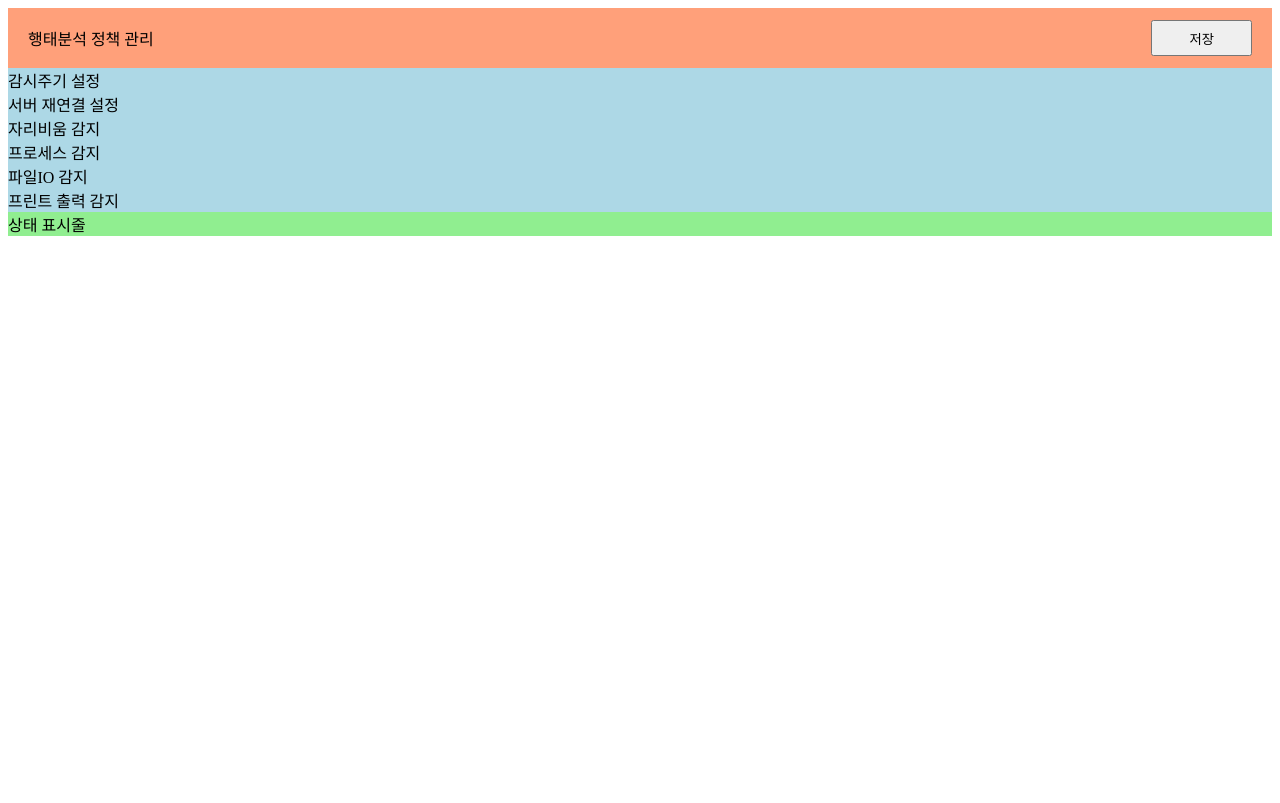
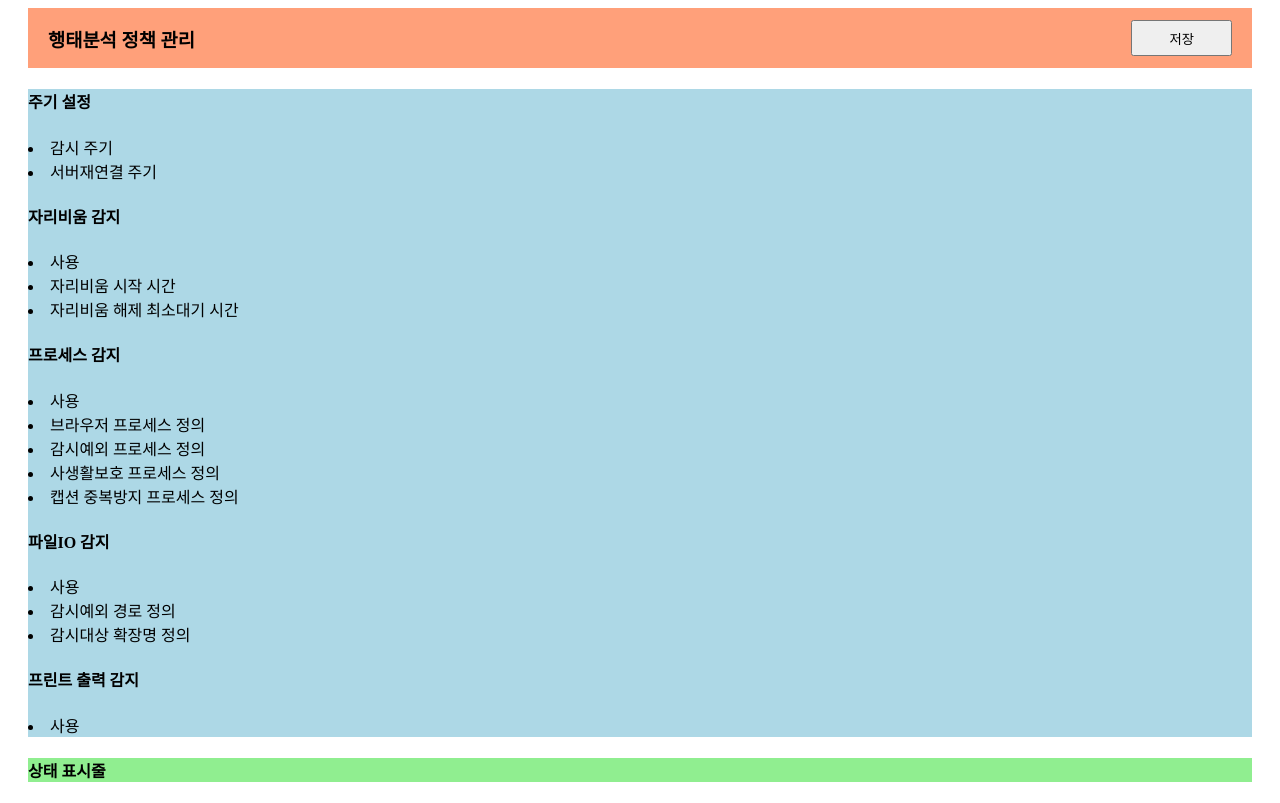
Before and after one commit to orselv99/userAction_backend, a website: page sources/http/rule.html in a window 1280 px wide. Drawn offline with Linux system fonts and the light colour scheme.

Commit message:
정책입력 페이지 작업중

```diff
--- a/sources/http/rule.css
+++ b/sources/http/rule.css
@@ -1,5 +1,8 @@
 .top {
     background-color: lightsalmon;
+}
+.base {
+    padding: 0 20px;
 }
 .headline {
     display: flex;
@@ -16,6 +19,9 @@
 .mid {
     background-color: lightblue;
 }
+.rules {
+    background-color: lightblue;
+}
 
 .bot {
     background-color: lightgreen;
--- a/sources/http/rule.html
+++ b/sources/http/rule.html
@@ -10,7 +10,7 @@
 </head>
 
 <body>
-    <div>
+    <div class="base">
         <!-- top -->
         <div class="top">
             <script>
@@ -19,18 +19,33 @@
                 }
             </script>
             <div class="headline">
-                행태분석 정책 관리
+                <h3>행태분석 정책 관리</h3>
                 <button class="buttonStore" onClick="storeRule()">저장</button>
             </div>
         </div>
         <!-- mid 좌측 -->
         <div class="mid">
-            감시주기 설정<br>
-            서버 재연결 설정<br>
-            자리비움 감지<br>
-            프로세스 감지<br>
-            파일IO 감지<br>
-            프린트 출력 감지<br>
+            <div class="rules">
+                <h4>주기 설정</h4>
+                    <li>감시 주기</li>
+                    <li>서버재연결 주기</li>
+                <h4>자리비움 감지</h4>
+                    <li>사용</li>
+                    <li>자리비움 시작 시간</li>
+                    <li>자리비움 해제 최소대기 시간</li>
+                <h4>프로세스 감지</h4>
+                    <li>사용</li>
+                    <li>브라우저 프로세스 정의</li>
+                    <li>감시예외 프로세스 정의</li>
+                    <li>사생활보호 프로세스 정의</li>
+                    <li>캡션 중복방지 프로세스 정의</li>
+                <h4>파일IO 감지</h4>
+                    <li>사용</li>
+                    <li>감시예외 경로 정의</li>
+                    <li>감시대상 확장명 정의</li>
+                <h4>프린트 출력 감지</h4>
+                    <li>사용</li>
+            </div>
         </div>
         <!-- mid 우측 -->
         <div>
@@ -38,7 +53,7 @@
         </div>
         <!-- bot -->
         <div class="bot">
-            상태 표시줄
+            <h4>상태 표시줄</h4>
         </div>
     </div>
 
```
